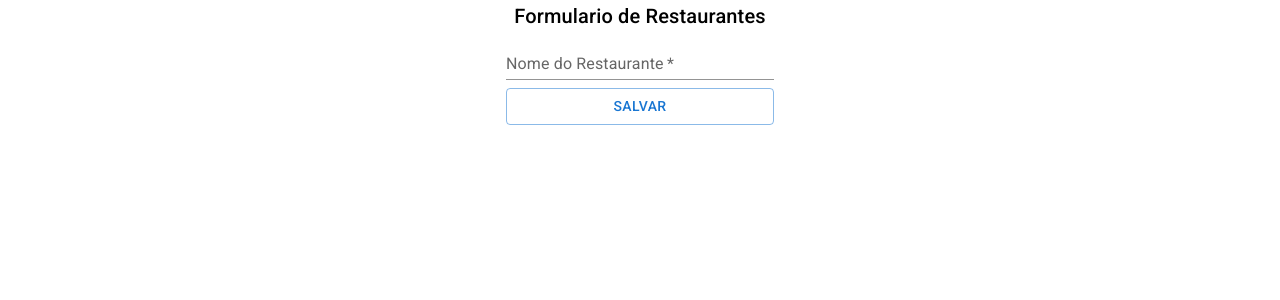
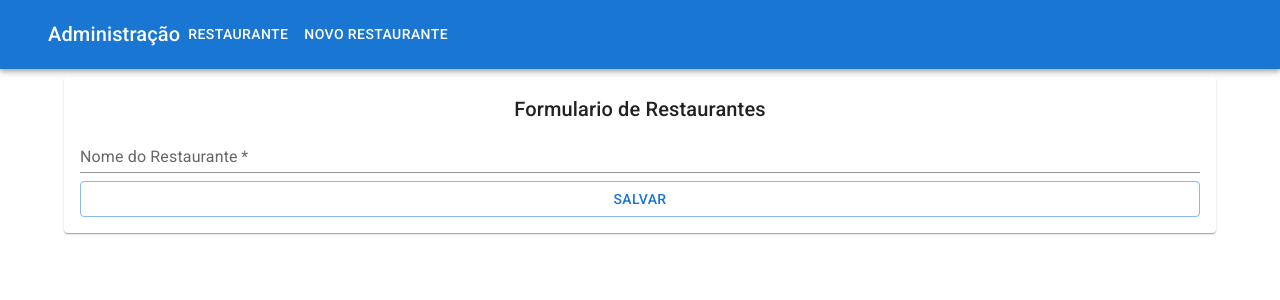
Before and after one commit to leonardoOluz/AlFood, a React (Create React App) app: page /admin/restaurantes/1 in a window 1280 px wide. Shown: the top 300 px of the page. Built offline with nearby package versions, Linux system fonts and the light colour scheme; no server answers.

Commit message:
feat: :white_check_mark: Craiando navBar com AppBar do MUI e refatorando nome do Componente FormularioRestaurante.

```diff
--- a/src/App.tsx
+++ b/src/App.tsx
@@ -2,7 +2,7 @@
 import Home from './paginas/Home';
 import VitrineRestaurantes from './paginas/VitrineRestaurantes';
 import AdministracaoRestaurantes from './paginas/Administracao/Restaurantes/AdministracaoRestaurantes';
-import FormularioReaturante from './paginas/Administracao/Restaurantes/FormularioRestaurante';
+import FormularioRestaurante from './paginas/Administracao/Restaurantes/FormularioRestaurante';
 
 function App() {
 
@@ -11,8 +11,8 @@
       <Route path="/" element={<Home />} />
       <Route path="restaurantes" element={<VitrineRestaurantes />} />
       <Route path="admin/restaurantes" element={<AdministracaoRestaurantes />} />
-      <Route path="admin/restaurantes/:id" element={<FormularioReaturante />} />
-      <Route path="admin/restaurantes/novo" element={<FormularioReaturante />} />
+      <Route path="admin/restaurantes/:id" element={<FormularioRestaurante />} />
+      <Route path="admin/restaurantes/novo" element={<FormularioRestaurante />} />
     </Routes>
   );
 }
--- a/src/paginas/Administracao/Restaurantes/FormularioRestaurante.tsx
+++ b/src/paginas/Administracao/Restaurantes/FormularioRestaurante.tsx
@@ -1,10 +1,13 @@
-import { Button, TextField, Typography, Box } from "@mui/material";
+import {
+  Button, TextField, Typography, Box, AppBar,
+  Container, Toolbar, Link, Paper
+} from "@mui/material";
 import { useEffect, useState } from "react";
-import { useParams } from "react-router-dom";
+import { useParams, Link as RouterLink} from "react-router-dom";
 import IRestaurante from "../../../interfaces/IRestaurante";
 import http from "../../../http";
 
-const FormularioReaturante = () => {
+const FormularioRestaurante = () => {
   const paramentros = useParams();
   const [nomeRestaurante, setNomeRestaurante] = useState('');
 
@@ -38,9 +41,36 @@
   }
 
   return (
-    <Box sx={{display: 'flex', flexDirection: 'column', alignItems: 'center'}}>
+    <>
+      <AppBar position="static">
+        <Container maxWidth='xl'>
+          <Toolbar>
+            <Typography variant="h6">
+              Administração
+            </Typography>
+            <Box sx={{ display: 'flex', flexGrow: 1 }}>
+              <Link component={RouterLink} to={'/admin/restaurantes'}>
+                <Button sx={{ my: 2, color: 'white' }}>
+                  Restaurante
+                </Button>
+              </Link>
+              <Link component={RouterLink} to={'/admin/restaurantes/novo'}>
+                <Button sx={{ my: 2, color: 'white' }}>
+                  Novo Restaurante
+                </Button>
+              </Link>
+            </Box>
+          </Toolbar>
+        </Container>
+      </AppBar>
+      <Box>
+        <Container maxWidth='lg' sx={{ mt: 1 }}>
+          <Paper sx={{ p: 2 }}>
+
+            {/* Conteudo da pagina */}
+            <Box sx={{ display: 'flex', flexDirection: 'column', alignItems: 'center', flexGrow: 1 }}>
               <Typography component="h1" variant="h6">Formulario de Restaurantes</Typography>
-      <Box component='form' onSubmit={aoSubmitForm}>
+              <Box component='form' onSubmit={aoSubmitForm} sx={{ width: '100%' }}>
                 <TextField
                   value={nomeRestaurante}
                   onChange={e => setNomeRestaurante(e.target.value)}
@@ -49,10 +79,15 @@
                   fullWidth
                   required
                 />
-        <Button sx={{marginTop: 1}} fullWidth type="submit" variant="outlined">Salvar</Button>
+                <Button sx={{ marginTop: 1 }} fullWidth type="submit" variant="outlined">Salvar</Button>
               </Box>
             </Box>
+
+          </Paper>
+        </Container>
+      </Box>
+    </>
   )
 }
 
-export default FormularioReaturante;
+export default FormularioRestaurante;
```
Lines whose indentation alone changed are shown as unchanged.
